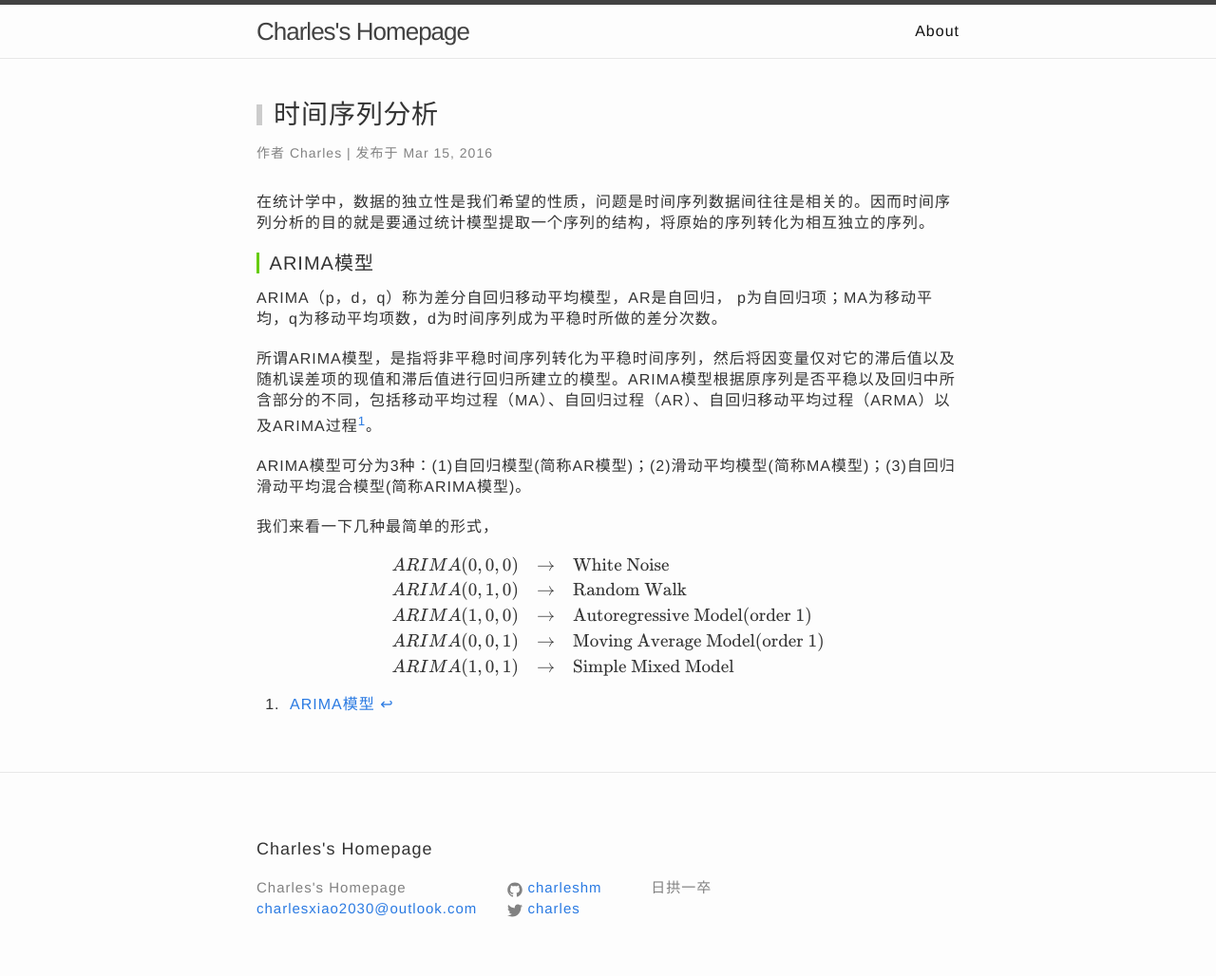
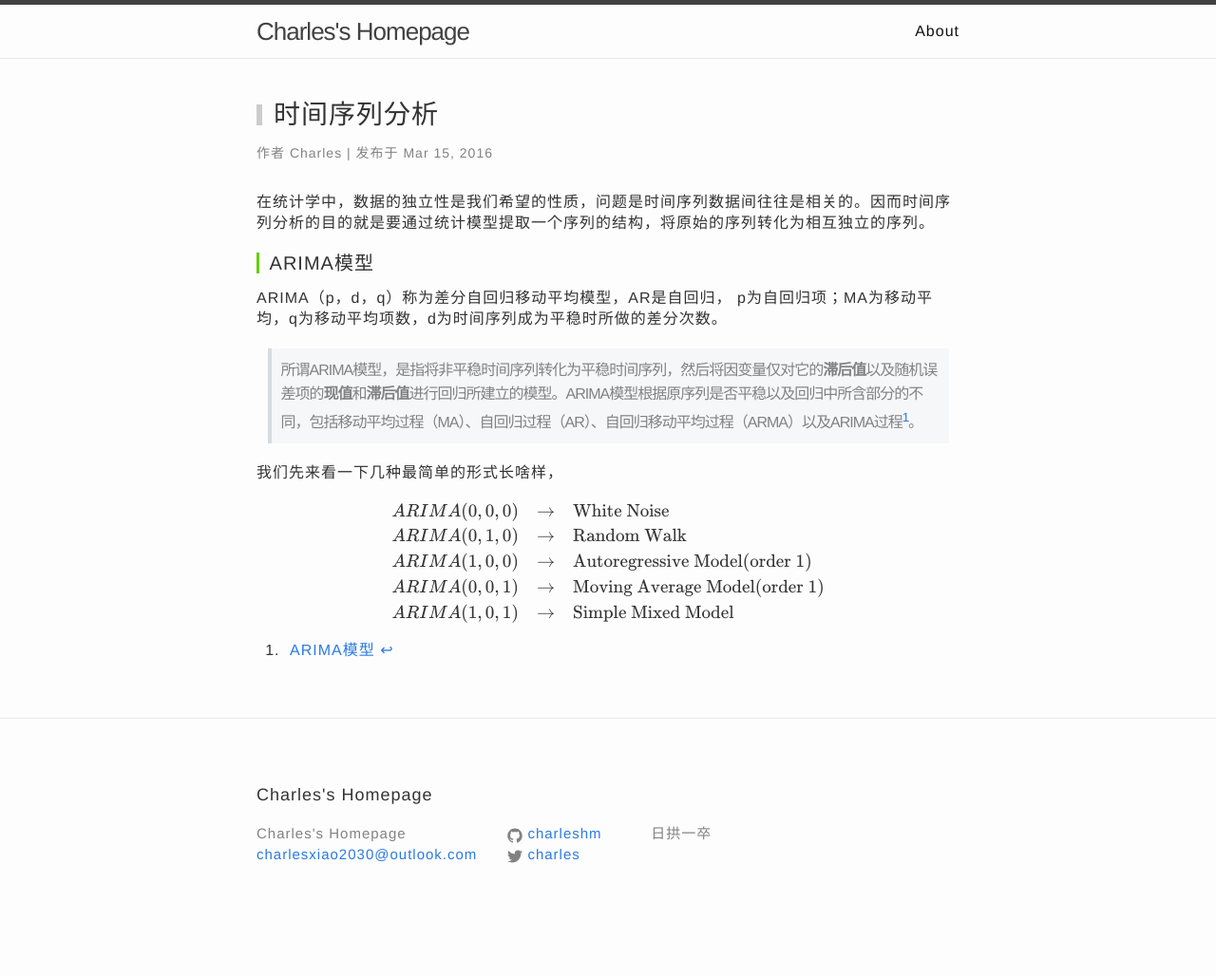
Before and after one commit to charleshm/charleshm.github.io, a Jekyll site: the page built from _posts/2016-03-15-Time-Series.md, in a window 1280 px wide. Shown: the whole page at 95% size. Built offline with Jekyll 4.4.1, drawn with Linux system fonts in a browser that asks for light colours; some web fonts are replaced; formulas are drawn with MathJax 3; comment, search, counter and statistics services are not loaded; after the commit the page ends 971 px from its top, so only the background shows below that.

Commit message:
time series

```diff
--- a/_posts/2016-03-15-Time-Series.md
+++ b/_posts/2016-03-15-Time-Series.md
@@ -12,11 +12,9 @@ categories: 统计学
 #### ARIMA模型
 ARIMA（p，d，q）称为差分自回归移动平均模型，AR是自回归， p为自回归项；MA为移动平均，q为移动平均项数，d为时间序列成为平稳时所做的差分次数。
 
-所谓ARIMA模型，是指将非平稳时间序列转化为平稳时间序列，然后将因变量仅对它的滞后值以及随机误差项的现值和滞后值进行回归所建立的模型。ARIMA模型根据原序列是否平稳以及回归中所含部分的不同，包括移动平均过程（MA）、自回归过程（AR）、自回归移动平均过程（ARMA）以及ARIMA过程[^1]。
+> 所谓ARIMA模型，是指将非平稳时间序列转化为平稳时间序列，然后将因变量仅对它的**滞后值**以及随机误差项的**现值**和**滞后值**进行回归所建立的模型。ARIMA模型根据原序列是否平稳以及回归中所含部分的不同，包括移动平均过程（MA）、自回归过程（AR）、自回归移动平均过程（ARMA）以及ARIMA过程[^1]。
 
-ARIMA模型可分为3种：(1)自回归模型(简称AR模型)；(2)滑动平均模型(简称MA模型)；(3)自回归滑动平均混合模型(简称ARIMA模型)。
-
-我们来看一下几种最简单的形式，
+我们先来看一下几种最简单的形式长啥样，
 
 $$\begin{array}{l l l}
 ARIMA(0,0,0) & \rightarrow & \text{White Noise}\\
```
